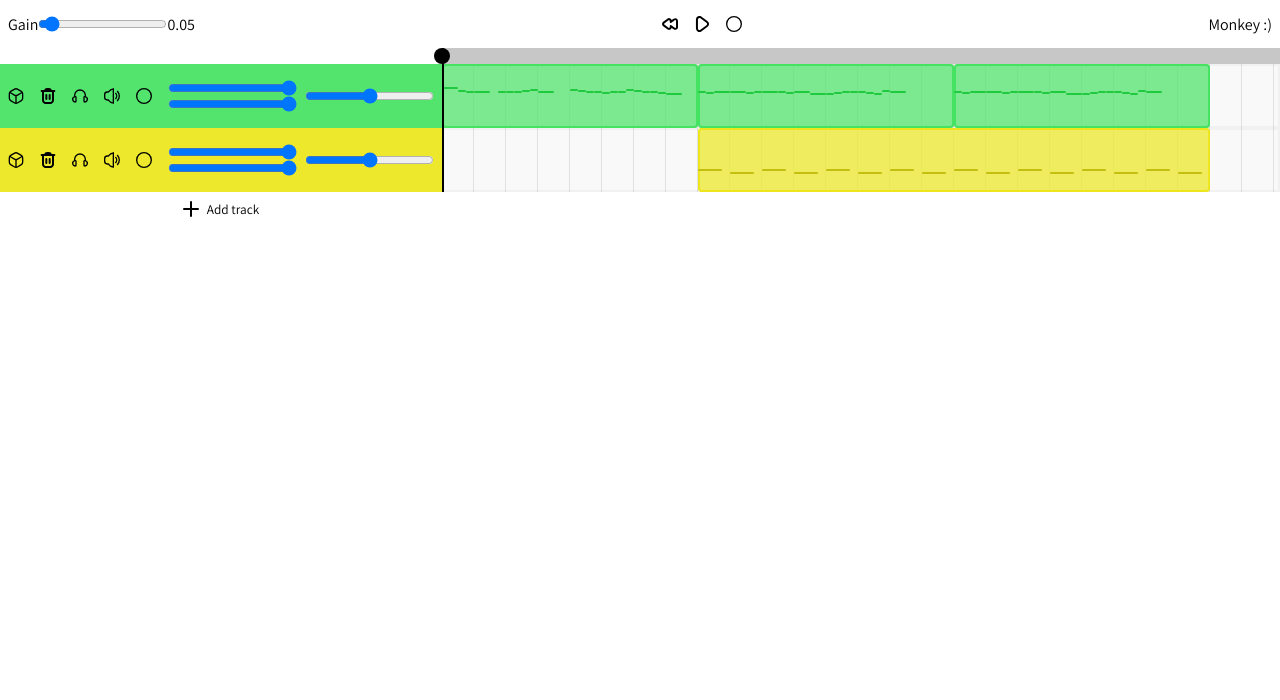
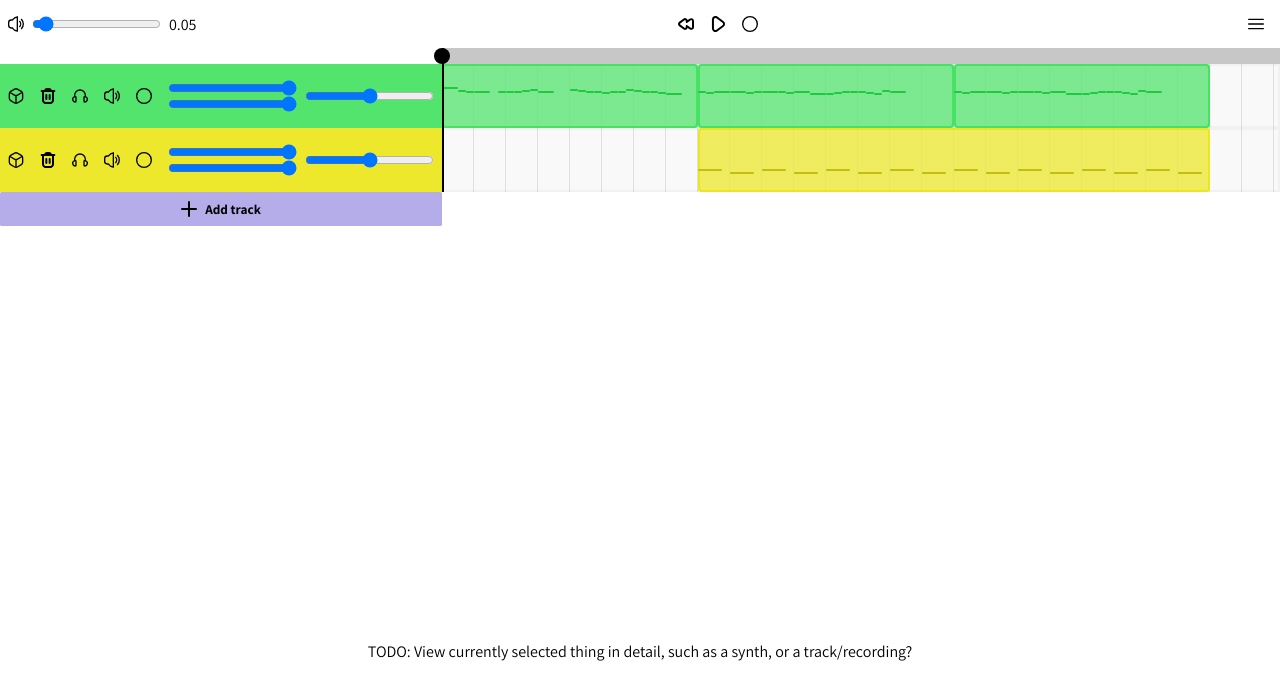
Before and after one commit to maanlamp/typed-music, a React (Create React App) app: page / in a window 1280 px wide. Shown: the top 700 px of the page. Built offline with nearby package versions, Linux system fonts and the light colour scheme.

Commit message:
Minor tweaks

```diff
--- a/src/components/button.css
+++ b/src/components/button.css
@@ -5,6 +5,8 @@
 	cursor: pointer;
 	border-radius: 0.1rem;
 	transition: all 0.1s ease;
+	background: var(--button-color);
+	font-weight: 700;
 }
 
 .button:hover,
@@ -13,6 +15,10 @@
 	box-shadow: 0 0 0 4px rgba(0, 0, 0, 0.3);
 }
 
+.button:active {
+	transform: scale(0.9);
+}
+
 .button.round {
 	border-radius: 50%;
 }
--- a/src/components/button.tsx
+++ b/src/components/button.tsx
@@ -1,5 +1,6 @@
 import Icon, { IconProps } from "components/icon";
 import { classes } from "components/layout";
+import { styleVars } from "lib/utils";
 import React, { ReactNode } from "react";
 import "./button.css";
 
@@ -8,15 +9,18 @@ type ButtonProps = Readonly<{
 	icon?: IconProps["svg"];
 	children?: ReactNode;
 	round?: boolean;
+	color?: string;
 }>;
 
 const Button = ({
 	onClick,
 	icon,
 	children,
-	round
+	round,
+	color
 }: ButtonProps) => (
 	<button
+		style={styleVars({ buttonColor: color }) as any}
 		onClick={onClick}
 		className={classes([
 			"flex-inline flex-row button axis-main-center axis-cross-center gap-small",
--- a/src/components/track-thumb.tsx
+++ b/src/components/track-thumb.tsx
@@ -52,7 +52,14 @@ const TrackThumb = ({
 				<Button round onClick={remove}>
 					<Icon svg={TrashIcon} />
 				</Button>
-				<Button round onClick={() => setSolo(!solo)}>
+				<Button
+					round
+					onClick={() => {
+						if (!solo) {
+							setMuted(false);
+						}
+						setSolo(!solo);
+					}}>
 					{solo ? "x" : <Icon svg={HeadphonesIcon} />}
 				</Button>
 				<Button round onClick={() => setMuted(!muted)}>
@@ -75,6 +82,7 @@ const TrackThumb = ({
 			</Row>
 			<Column>
 				<input
+					disabled={muted}
 					defaultValue={volume[0] * 100}
 					type="range"
 					onChange={({ target: { value } }) => {
@@ -88,6 +96,7 @@ const TrackThumb = ({
 				/>
 				{!mono && (
 					<input
+						disabled={muted}
 						defaultValue={volume[1] * 100}
 						type="range"
 						onChange={({ target: { value } }) => {
--- a/src/components/tracks.css
+++ b/src/components/tracks.css
@@ -6,6 +6,7 @@
 	height: 16px;
 	background: var(--darker-grey);
 	position: relative;
+	cursor: pointer;
 }
 
 .tracks-spacer {
@@ -19,7 +20,6 @@
 	background: black;
 	position: absolute;
 	transform: translateX(-50%);
-	cursor: pointer;
 	transition: transform 0.1s ease;
 	z-index: 2;
 }
--- a/src/components/tracks.tsx
+++ b/src/components/tracks.tsx
@@ -1,17 +1,20 @@
+import { ReactComponent as MenuIcon } from "assets/icons/menu.svg";
 import { ReactComponent as PauseIcon } from "assets/icons/pause.svg";
 import { ReactComponent as PlayIcon } from "assets/icons/play.svg";
 import { ReactComponent as PlusIcon } from "assets/icons/plus.svg";
 import { ReactComponent as FilledRecordIcon } from "assets/icons/record-solid.svg";
 import { ReactComponent as RecordIcon } from "assets/icons/record.svg";
 import { ReactComponent as RewindIcon } from "assets/icons/rewind.svg";
+import { ReactComponent as VolumeIcon } from "assets/icons/volume.svg";
 import Button from "components/button";
+import Center from "components/center";
 import Column from "components/column";
 import {
 	CrossAxisAlignment,
 	MainAxisAlignment
 } from "components/flex";
 import Icon from "components/icon";
-import { Padding } from "components/layout";
+import { Gap, Padding } from "components/layout";
 import Row from "components/row";
 import Track, {
 	type Track as TrackType
@@ -44,7 +47,7 @@ const Tracks = () => {
 		units,
 		time,
 		playing,
-		pause,
+		setPlaying,
 		reset,
 		cancel,
 		setTime
@@ -53,6 +56,9 @@ const Tracks = () => {
 		signature: [4, 4],
 		audio
 	});
+
+	// TODO: Move recording/solo/mono/track state into global state
+	// Maybe start using reducers?
 	const [tracks, setTracks] = useState<TrackType[]>([
 		{
 			recordings: [
@@ -266,7 +272,8 @@ const Tracks = () => {
 				grey,
 				darkerGrey,
 				pixelsPerBar: `${units.pixelsPerBeat}px`
-			})}>
+			})}
+			grow>
 			<Row
 				mainAxisAlignment={
 					MainAxisAlignment.SpaceBetween
@@ -276,8 +283,9 @@ const Tracks = () => {
 				<Row
 					crossAxisAlignment={
 						CrossAxisAlignment.Center
-					}>
-					<span>Gain</span>
+					}
+					gap={Gap.Small}>
+					<Icon svg={VolumeIcon} />
 					<input
 						defaultValue={volume * 100}
 						type="range"
@@ -312,7 +320,7 @@ const Tracks = () => {
 							} else {
 								cancel();
 							}
-							pause();
+							setPlaying(!playing);
 						}}>
 						{playing ? (
 							<Icon svg={PauseIcon} />
@@ -324,26 +332,20 @@ const Tracks = () => {
 						round
 						onClick={() => {
 							setRecording(!recording);
-							playback({
-								tracks,
-								synth: organ,
-								time
-							});
-							pause();
 						}}>
 						{recording ? (
 							<Icon
 								svg={FilledRecordIcon}
-								color="red"
+								color={darken("#ffffff", 0.4)}
 							/>
 						) : (
 							<Icon svg={RecordIcon} />
 						)}
 					</Button>
 				</div>
-				<div>Monkey :)</div>
+				<Button round icon={MenuIcon} />
 			</Row>
-			<Row className="tracks" grow>
+			<Row classes="tracks" grow>
 				<Column>
 					<div className="tracks-spacer" />
 					{tracks.map((track, i) => (
@@ -359,6 +361,10 @@ const Tracks = () => {
 						/>
 					))}
 					<Button
+						color={
+							colors[tracks.length % colors.length] ??
+							colors[0]
+						}
 						onClick={() =>
 							setTracks(
 								concat<TrackType>({ recordings: [] })
@@ -371,16 +377,17 @@ const Tracks = () => {
 				<Column grow>
 					<Row
 						classes="timeline"
+						onMouseDown={(e: MouseEvent) => {
+							setDragging(true);
+							setPos(
+								Math.max(0, e.clientX - leftOffset)
+							);
+						}}
 						onMouseMove={(e: MouseEvent) => {
 							if (!dragging) return;
 							setPos(
 								Math.max(0, e.clientX - leftOffset)
 							);
-						}}>
-						<div
-							className="timeline-thumb"
-							onMouseDown={() => {
-								setDragging(true);
 						}}
 						onMouseUp={() => {
 							const time =
@@ -396,7 +403,9 @@ const Tracks = () => {
 									time
 								});
 							}
-							}}
+						}}>
+						<div
+							className="timeline-thumb"
 							style={{
 								left: `${
 									pos ??
@@ -427,6 +436,15 @@ const Tracks = () => {
 					))}
 				</Column>
 			</Row>
+			<Column className="detail-view" grow>
+				<Center grow>
+					<span>
+						TODO: View currently selected thing in
+						detail, such as a synth, or a
+						track/recording?
+					</span>
+				</Center>
+			</Column>
 		</Column>
 	);
 };
--- a/src/lib/playback.ts
+++ b/src/lib/playback.ts
@@ -105,15 +105,13 @@ const usePlayback = ({
 		if (playing) playback({ tracks, synth, time });
 	};
 
-	const pause = () => setPlaying(!playing);
-
 	return {
 		units,
 		playback,
 		time,
 		playing,
 		reset,
-		pause,
+		setPlaying,
 		cancel,
 		setTime
 	};
```
Also changed, not shown: src/assets/icons/menu.svg (added). Lines whose indentation alone changed are shown as unchanged.
